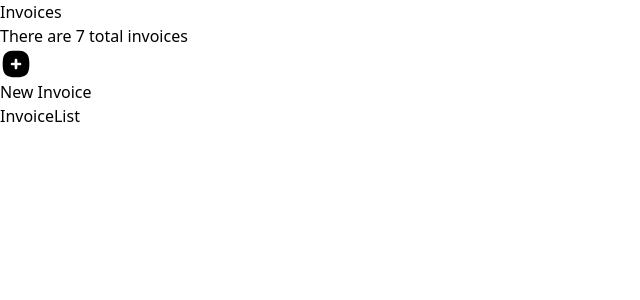
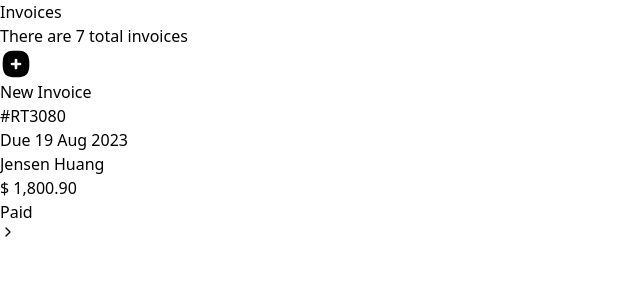
Before and after one commit to victorvzn/g22-manejo-de-estados-invoice-app-app, a React (Vite) app: page / in a window 1280 px wide. Shown: the top 300 px of the page, without its empty margins (0-640 px from the left). Built offline with nearby package versions, Linux system fonts and the light colour scheme.

Commit message:
trabajando en una fila de invoices

```diff
--- a/src/components/home-page/InvoiceList.jsx
+++ b/src/components/home-page/InvoiceList.jsx
@@ -1,6 +1,24 @@
+import { TbChevronRight } from "react-icons/tb"
+
 const InvoiceList = () => {
   return (
-    <div>InvoiceList</div>
+    <main className="w-[740px] m-auto">
+      <article className="text-white">
+        <div>
+          <span>#</span>
+          <span>RT3080</span>
+        </div>
+        <div>Due 19 Aug 2023</div>
+        <div>Jensen Huang</div>
+        <div>$ 1,800.90</div>
+        <div>
+          Paid
+        </div>
+        <div>
+          <TbChevronRight />
+        </div>
+      </article>
+    </main>
   )
 }
 
```
